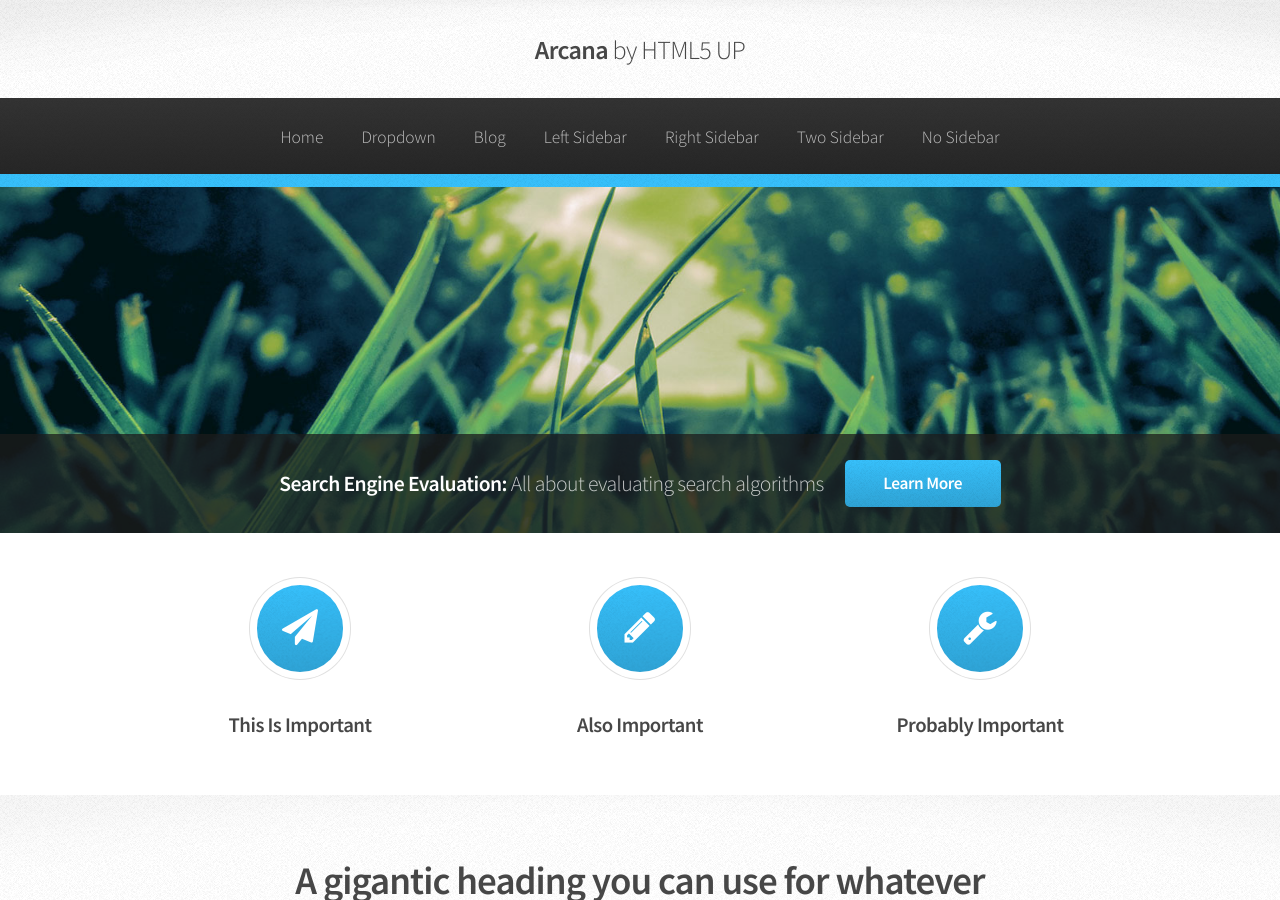
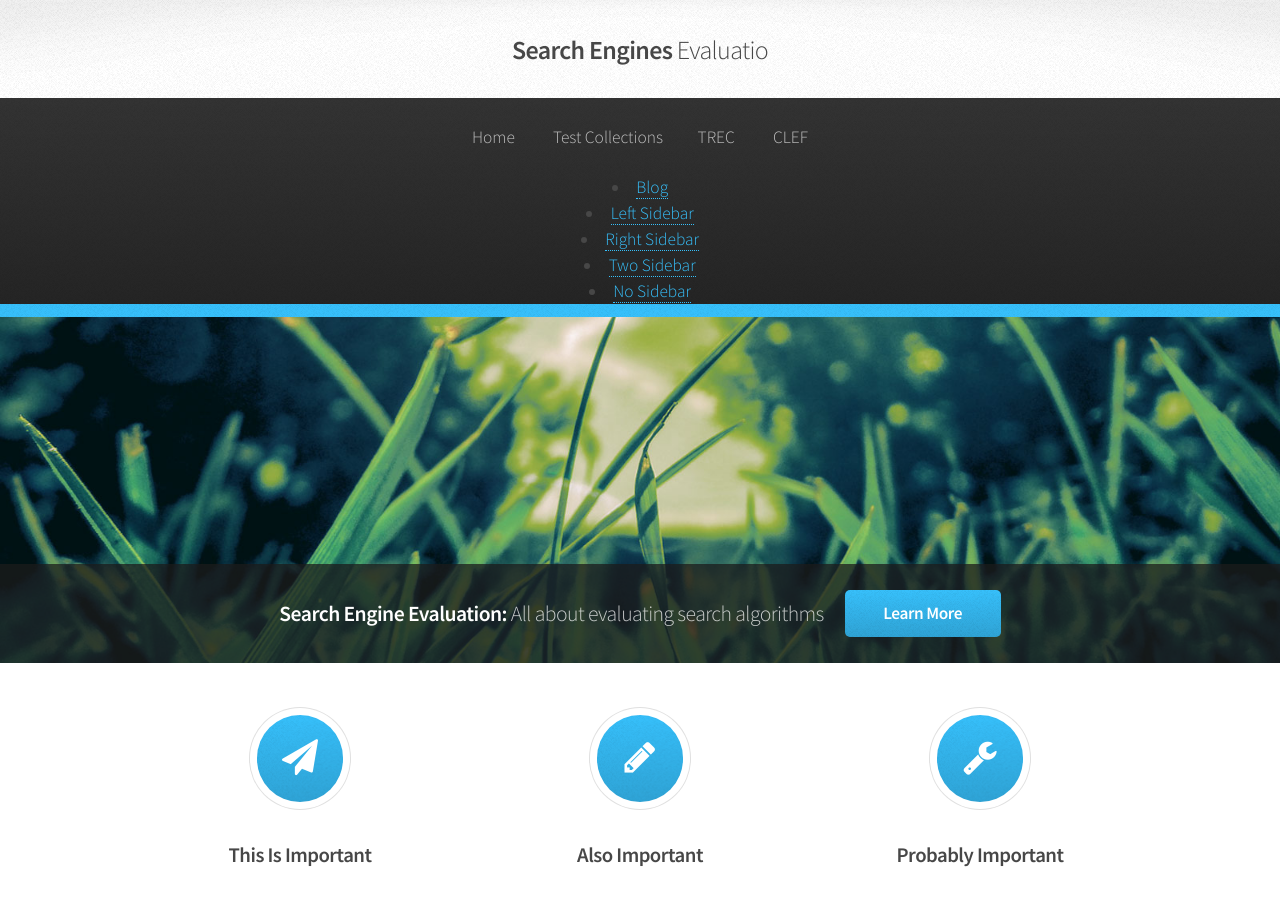
Before and after one commit to ekanou/evaluation, a Jekyll site: the page built from index.html, in a window 1280 px wide and 900 px high. Built offline with Jekyll 4.4.1, drawn with Linux system fonts in a browser that asks for light colours; the list of posts is cut into pages by our own code.

Commit message:
Update header.html

```diff
--- a/_includes/header.html
+++ b/_includes/header.html
@@ -29,7 +29,7 @@
 			<div id="header">
 
 				<!-- Logo -->
-					<h1><a href="{{ site.baseurl }}/index.html" id="logo">Arcana <em>by HTML5 UP</em></a></h1>
+					<h1><a href="{{ site.baseurl }}/index.html" id="logo">Search Engines <em>Evaluatio</em></a></h1>
 
 				<!-- Nav -->
 					<nav id="nav">
@@ -37,22 +37,23 @@
 							{% assign current = page.url | downcase | split: '/' %}
 							<li {% if current[1] == 'index.html' %}class="current"{% endif %}><a href="{{ site.baseurl }}/index.html">Home</a></li>
 							<li>
-								<a href="">Dropdown</a>
-								<ul>
-									<li><a href="#">Lorem dolor</a></li>
-									<li><a href="#">Magna phasellus</a></li>
-									<li><a href="#">Etiam sed tempus</a></li>
+								<a href="">Test Collections</a>
+								<ul></ul>
 									<li>
-										<a href="">Submenu</a>
+										<a href="">TREC</a>
 										<ul>
-											<li><a href="#">Lorem dolor</a></li>
-											<li><a href="#">Phasellus magna</a></li>
-											<li><a href="#">Magna phasellus</a></li>
-											<li><a href="#">Etiam nisl</a></li>
-											<li><a href="#">Veroeros feugiat</a></li>
+											<li><a href="#">Million Query</a></li>
+											<li><a href="#">Sessions</a></li>
+											<li><a href="#">Tasks</a></li>
 										</ul>
 									</li>
-									<li><a href="#">Veroeros feugiat</a></li>
+									<li>
+										<a href="">CLEF</a>
+										<ul>
+											<li><a href="#">Dynamic Search</a></li>
+											<li><a href="#">eHealth</a></li>
+										</ul>
+									</li>
 								</ul>
 							</li>
 							<li {% if current[1] == 'blog' %}class="current"{% endif %}><a href="{{ site.baseurl }}/blog">Blog</a></li>
```
